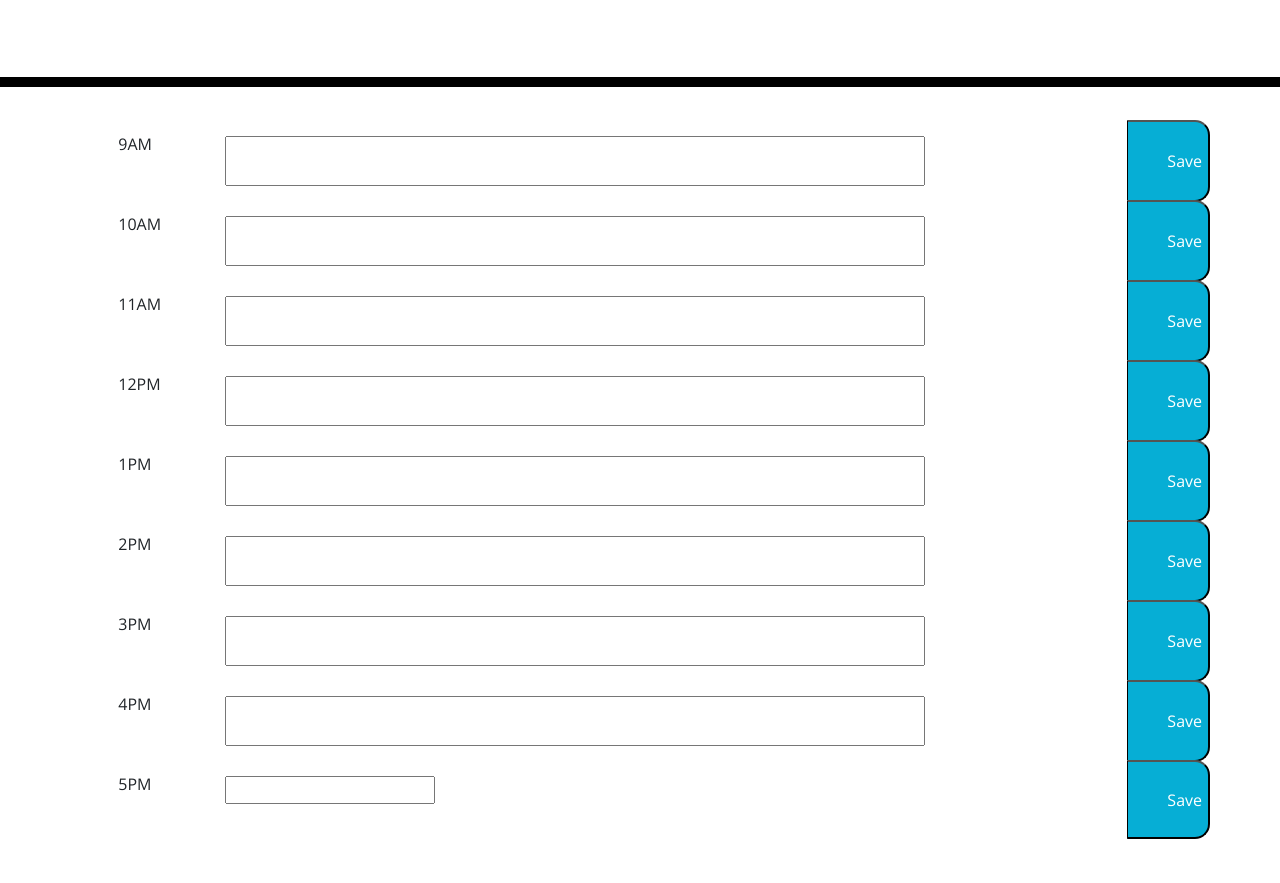
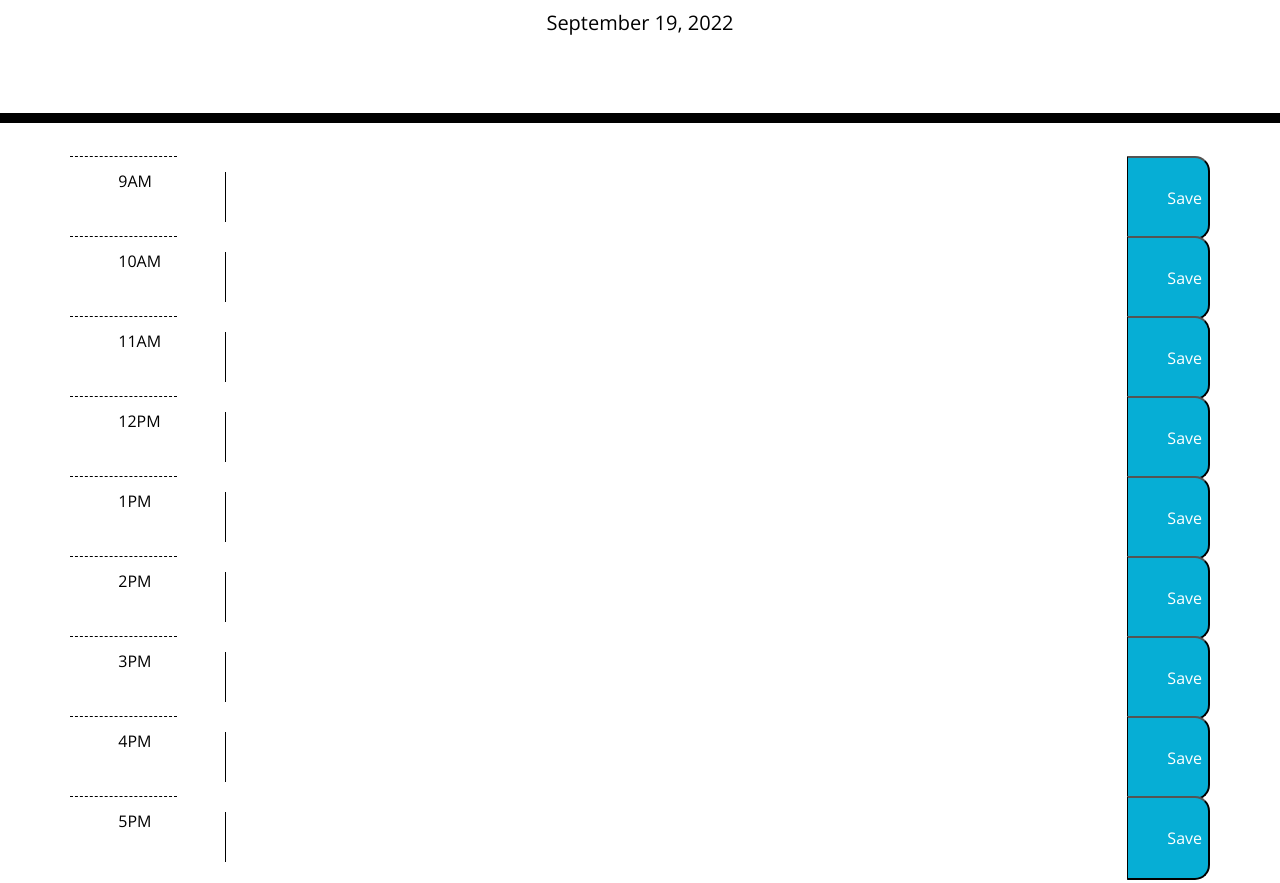
Before and after one commit to prvapalacinka/work-day-scheduler, a plain HTML site: page index.html in a window 1280 px wide. Shown: the part 181-1064 px from the top of the page. Before the commit the page ends 1020 px from the top, so only its background shows below. Drawn offline with nearby package versions, Linux system fonts and the light colour scheme.

Commit message:
formatting

```diff
--- a/index.html
+++ b/index.html
@@ -25,11 +25,11 @@
   <div class="container">
     <!-- Timeblocks go here -->
     <div class="row" id = "9">
-      <div class="col">
+      <div class="col hour">
         9AM
       </div>
       <div class="col-10">
-        <input id="inputBox" type="text">
+        <textarea id="inputBox" type="text"></textarea>
       </div>
       <button class= "saveBtn" id = "9amButton">
         Save
@@ -37,11 +37,11 @@
     </div>
 
     <div class="row" id = "10">
-      <div class="col">
+      <div class="col hour">
         10AM
       </div>
       <div class="col-10">
-        <input id="inputBox" type="text">
+        <textarea id="inputBox" type="text"></textarea>
       </div>
       <button class= "saveBtn" id = "10amButton">
         Save
@@ -49,11 +49,11 @@
     </div>
 
     <div class="row" id = "11">
-      <div class="col">
+      <div class="col hour">
         11AM
       </div>
       <div class="col-10">
-        <input id="inputBox" type="text">
+        <textarea id="inputBox" type="text"></textarea>
       </div>
       <button class= "saveBtn" id = "11amButton">
         Save
@@ -61,11 +61,11 @@
     </div>
 
     <div class="row" id = "12">
-      <div class="col">
+      <div class="col hour">
         12PM
       </div>
       <div class="col-10">
-        <input id="inputBox" type="text">
+        <textarea id="inputBox" type="text"></textarea>
       </div>
       <button  class= "saveBtn" id = "12pmButton">
         Save
@@ -73,11 +73,11 @@
     </div>
 
     <div class="row" id = "13">
-      <div class="col">
+      <div class="col hour">
         1PM
       </div>
       <div class="col-10">
-        <input id="inputBox" type="text">
+        <textarea id="inputBox" type="text"></textarea>
       </div>
       <button class= "saveBtn" id = "1pmButton">
         Save
@@ -85,11 +85,11 @@
     </div>
 
     <div class="row" id = "14">
-      <div class="col">
+      <div class="col hour">
         2PM
       </div>
       <div class="col-10">
-        <input id="inputBox" type="text">
+        <textarea id="inputBox" type="text"></textarea>
       </div>
       <button class= "saveBtn" id = "2pmButton">
         Save
@@ -97,11 +97,11 @@
     </div>
 
     <div class="row" id = "15">
-      <div class="col">
+      <div class="col hour">
         3PM
       </div>
       <div class="col-10">
-        <input id="inputBox" type="text">
+        <textarea id="inputBox" type="text"></textarea>
       </div>
       <button class= "saveBtn" id = "3pmButton">
         Save
@@ -109,11 +109,11 @@
     </div>
 
     <div class="row" id = "16">
-      <div class="col">
+      <div class="col hour">
         4PM
       </div>
       <div class="col-10">
-        <input id="inputBox" type="text">
+        <textarea id="inputBox" type="text"></textarea>
       </div>
       <button class= "saveBtn" id = "4pmButton">
         Save
@@ -122,13 +122,13 @@
     </div>
 
     <div class="row" id = "17">
-      <div class="col">
+      <div class="col hour">
         5PM
       </div>
       <div class="col-10">
-        <input class="inputBox" type="text">
+        <textarea id="inputBox" type="text"></textarea>
       </div>
-       <button class= "saveBtn" id = "5pmButton">
+       <button class= "saveBtn" id = "server">
         Save
         </button>
       </div>
--- a/script.js
+++ b/script.js
@@ -32,16 +32,3 @@ Array.from(rows).forEach(row => {
 function setColor(element, color) {
     element.style.backgroundColor = color;
 }
-
-
-
-var input = document.getElementById('inputBox').value;
-localStorage.setItem('server', input);
-
-document.getElementById('inputBox').value = localStorage.getItem('server');
-
-/*event listener click button to save*/
-document.getElementsByClassName("saveBtn").addEventListener("click", function()
-if {
-
-});
```
